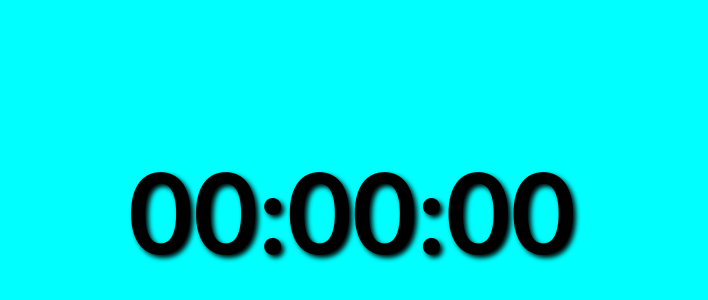
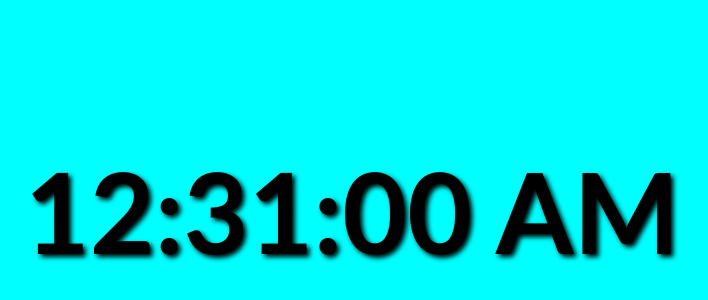
Before and after one commit to Dana-Nasr/digital-clock, a React (Create React App) app: page / in a window 1280 px wide. Shown: the part 190-490 px from the top of the page, without its empty margins (288-996 px from the left). Built offline with nearby package versions, Linux system fonts and the light colour scheme.

Commit message:
ADD: pad zero

```diff
--- a/src/components/clock.jsx
+++ b/src/components/clock.jsx
@@ -18,12 +18,15 @@ function DigitalClock() {
     const seconds = time.getSeconds();
     const regular = hours >= 12 ? "PM" : "AM";
     hours = hours % 12 || 12;
-    return `${hours}:${minutes}:${seconds} ${regular}`
+    return `${padZero(hours)}:${padZero(minutes)}:${padZero(seconds)} ${regular}`;
+  }
+  function padZero(number) {
+    return (number < 10 ? "0" : "" ) + number;
   }
   return (
     <div className="clock-container">
       <div className="clock">
-        <span>00:00:00</span>
+        <span>{formatTime()}</span>
       </div>
     </div>
   );
```
